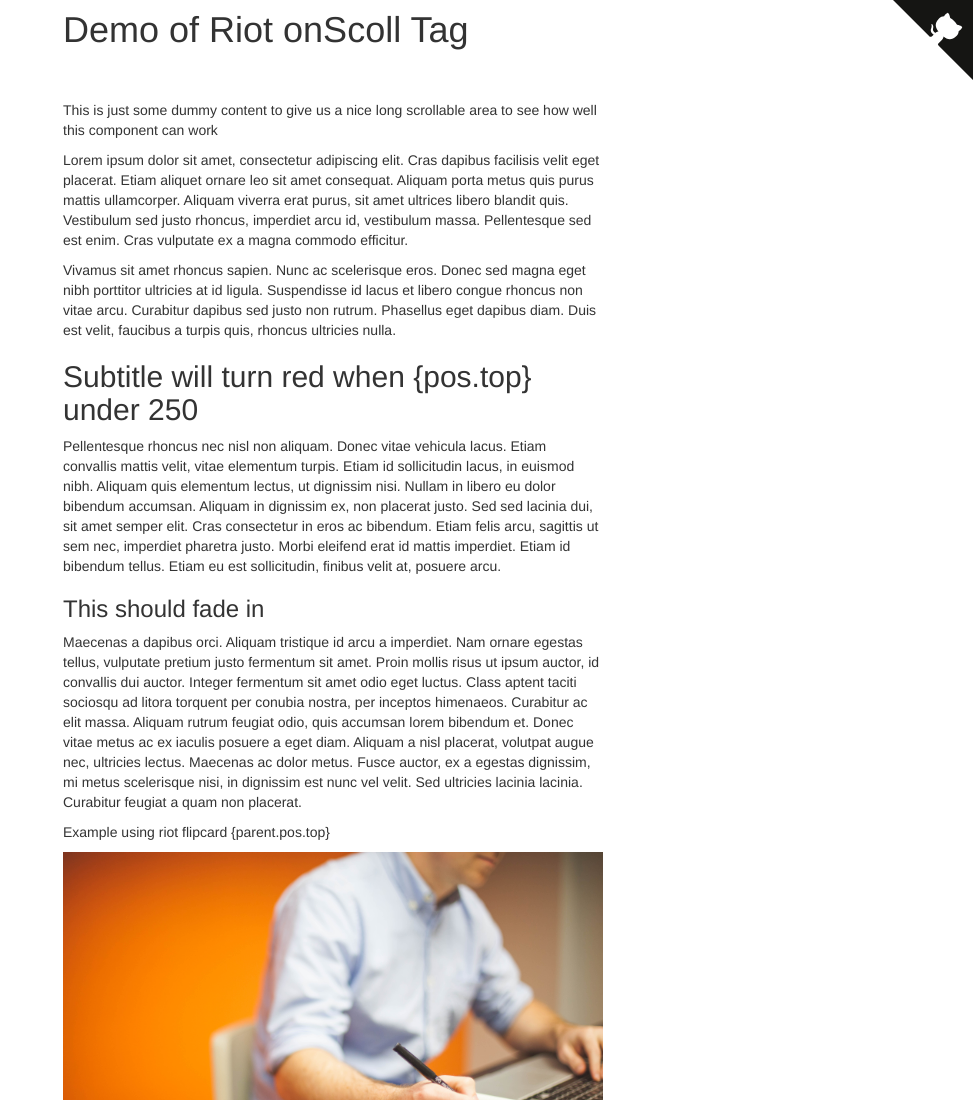
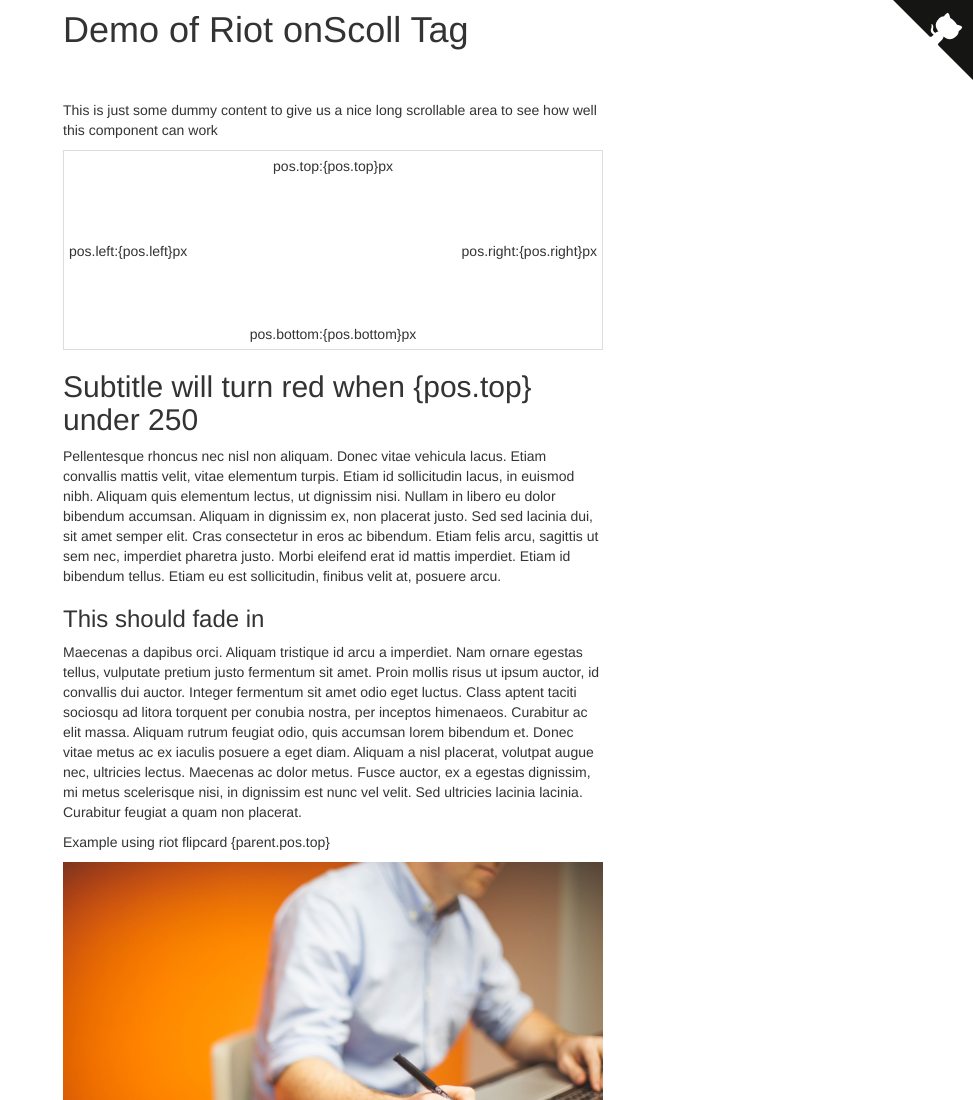
Before and after one commit to crisward/riot-onscroll, a plain HTML site: page index.html in a window 1280 px wide. Shown: the top 1100 px of the page, without its empty margins (307-1280 px from the left). Drawn offline with nearby package versions, Linux system fonts and the light colour scheme; a script that the page names is missing.

Commit message:
add block with pos vars

```diff
--- a/index.html
+++ b/index.html
@@ -70,8 +70,14 @@
       </onscroll>
 
       <p>This is just some dummy content to give us a nice long scrollable area to see how well this component can work</p>
-      <p>Lorem ipsum dolor sit amet, consectetur adipiscing elit. Cras dapibus facilisis velit eget placerat. Etiam aliquet ornare leo sit amet consequat. Aliquam porta metus quis purus mattis ullamcorper. Aliquam viverra erat purus, sit amet ultrices libero blandit quis. Vestibulum sed justo rhoncus, imperdiet arcu id, vestibulum massa. Pellentesque sed est enim. Cras vulputate ex a magna commodo efficitur.</p>
-      <p>Vivamus sit amet rhoncus sapien. Nunc ac scelerisque eros. Donec sed magna eget nibh porttitor ultricies at id ligula. Suspendisse id lacus et libero congue rhoncus non vitae arcu. Curabitur dapibus sed justo non rutrum. Phasellus eget dapibus diam. Duis est velit, faucibus a turpis quis, rhoncus ultricies nulla.</p>
+      <onscroll>
+        <div style="height:200px;position:relative;border:1px solid #ddd;">
+          <div style="position:absolute;top:5px;text-align:center;right:0;left:0">pos.top:{pos.top}px</div>
+          <div style="position:absolute;top:90px;left:5px">pos.left:{pos.left}px</div>
+          <div style="position:absolute;top:90px;right:5px;">pos.right:{pos.right}px</div>
+          <div style="position:absolute;bottom:5px;text-align:center;right:0;left:0">pos.bottom:{pos.bottom}px</div>
+        </div>
+      </onscroll>
       <onscroll>
         <h2 class="{red:pos.top<250}">Subtitle will turn red when {pos.top} under 250 </h2>
       </onscroll>
```
